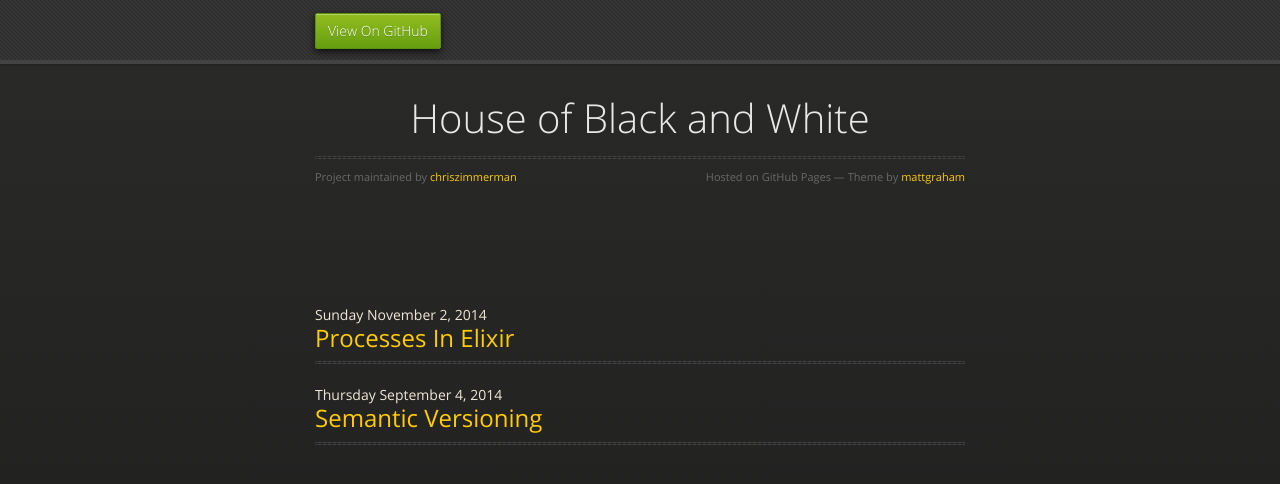
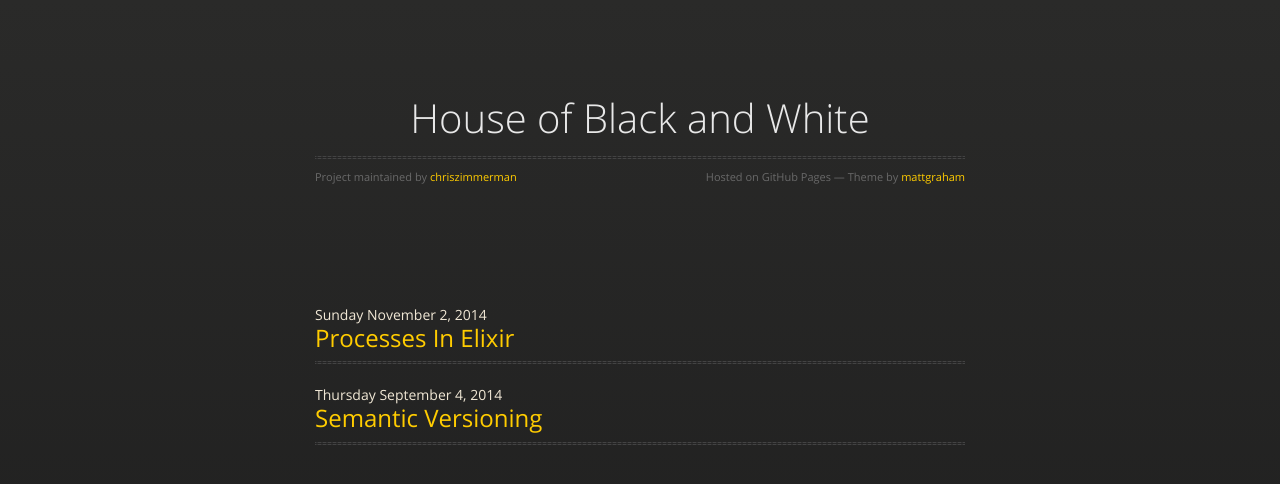
Before and after one commit to chriszimmerman/chriszimmerman.github.io, a Jekyll site: the page built from index.html, in a window 1280 px wide. Shown: the top 484 px of the page. Built offline with Jekyll 4.4.1, drawn with Linux system fonts in a browser that asks for light colours; nearby versions of some CDN libraries.

Commit message:
Removed View On Github header from pages

```diff
--- a/_layouts/default.html
+++ b/_layouts/default.html
@@ -17,12 +17,6 @@
     <meta name="viewport" content="width=device-width, initial-scale=1, user-scalable=no">
   </head>
   <body>
-	<div id="header">
-		<nav>
-			<li class="fork"><a href="https://github.com/chriszimmerman">View On GitHub</a></li>
-        </nav>
-	</div>
-
 	<div class="wrapper">
 		<section>
 			<div id="title">
```
Also changed, not shown: 4 other files.
